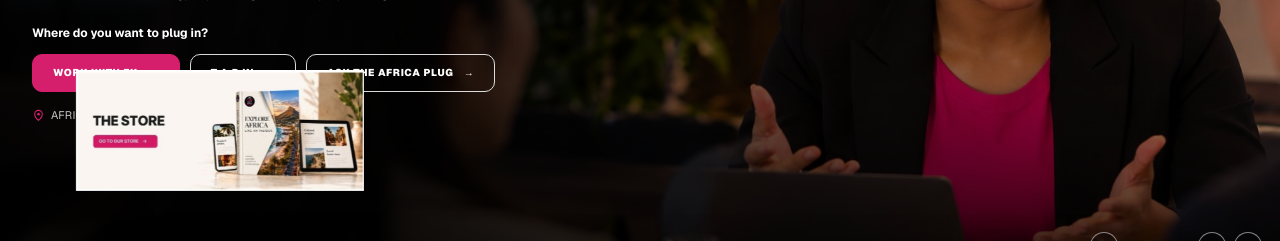
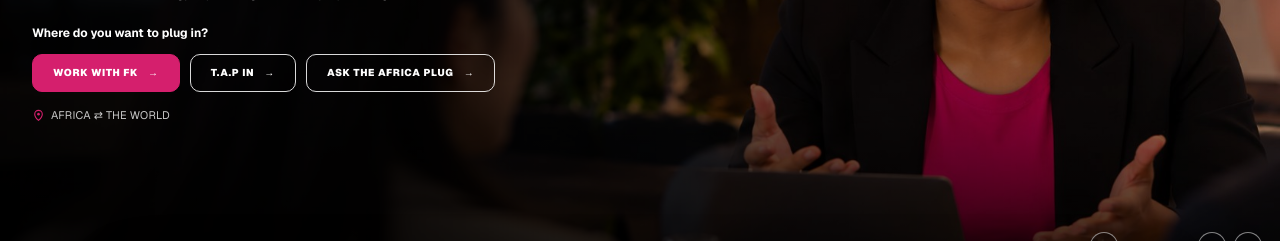
Before and after one commit to MrDan001/Africa-Plug, a Next.js app: page / in a window 1280 px wide. Shown: the part 362-603 px from the top of the page. Built offline with nearby package versions, Linux system fonts and the light colour scheme; no server answers.

Commit message:
Fix homepage Store banner positioning and sizing

```diff
--- a/src/components/home/homepage-reference.css
+++ b/src/components/home/homepage-reference.css
@@ -658,23 +658,20 @@
   background: #fff;
 }
 .homepage-store-banner-link {
-  position: absolute;
-  z-index: 1;
-  top: 54%;
-  left: 5.9%;
+  position: relative;
   display: block;
-  width: 22.5%;
-  height: 10.8%;
-  border-radius: 8px;
-  transition: background-color .16s ease, box-shadow .16s ease;
+  width: min(100%, 1240px);
+  height: auto;
+  margin: 0 auto;
+  line-height: 0;
   text-decoration: none;
 }
-.homepage-store-banner-frame { position: relative; width: min(100%, 912px); margin: 0 auto; line-height: 0; }
-.homepage-store-banner-link:hover { background: rgb(0 0 0 / 6%); }
-.homepage-store-banner-link:focus-visible { outline: 3px solid #292a2c; outline-offset: 3px; }
+.homepage-store-banner-link:hover { opacity: .985; }
+.homepage-store-banner-link:focus-visible { outline: 3px solid #292a2c; outline-offset: 4px; }
 .homepage-store-banner-image {
   display: block;
   width: 100%;
+  max-width: 100%;
   height: auto;
   margin: 0;
   object-fit: contain;
@@ -687,6 +684,6 @@
     padding: 12px 10px 24px;
   }
   .homepage-store-banner-link {
-    width: 22.5%;
+    width: 100%;
   }
 }
```
